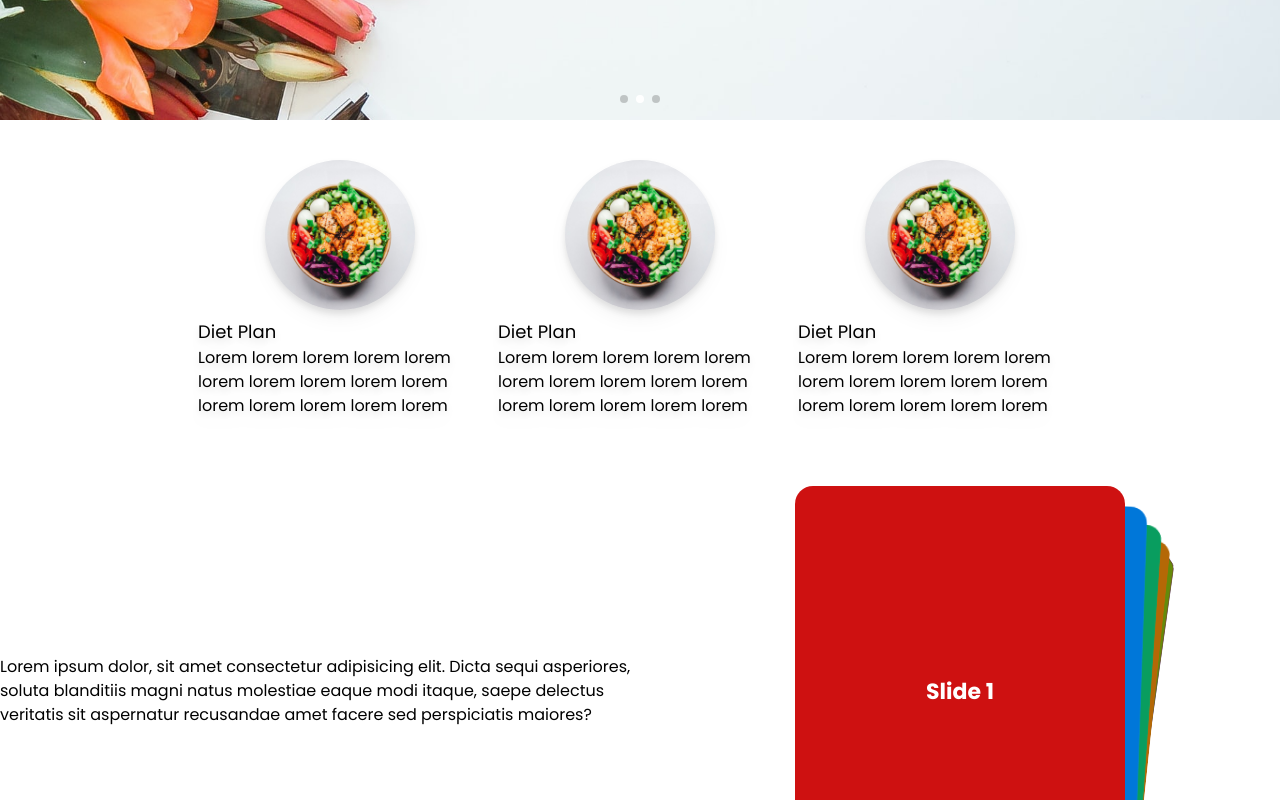
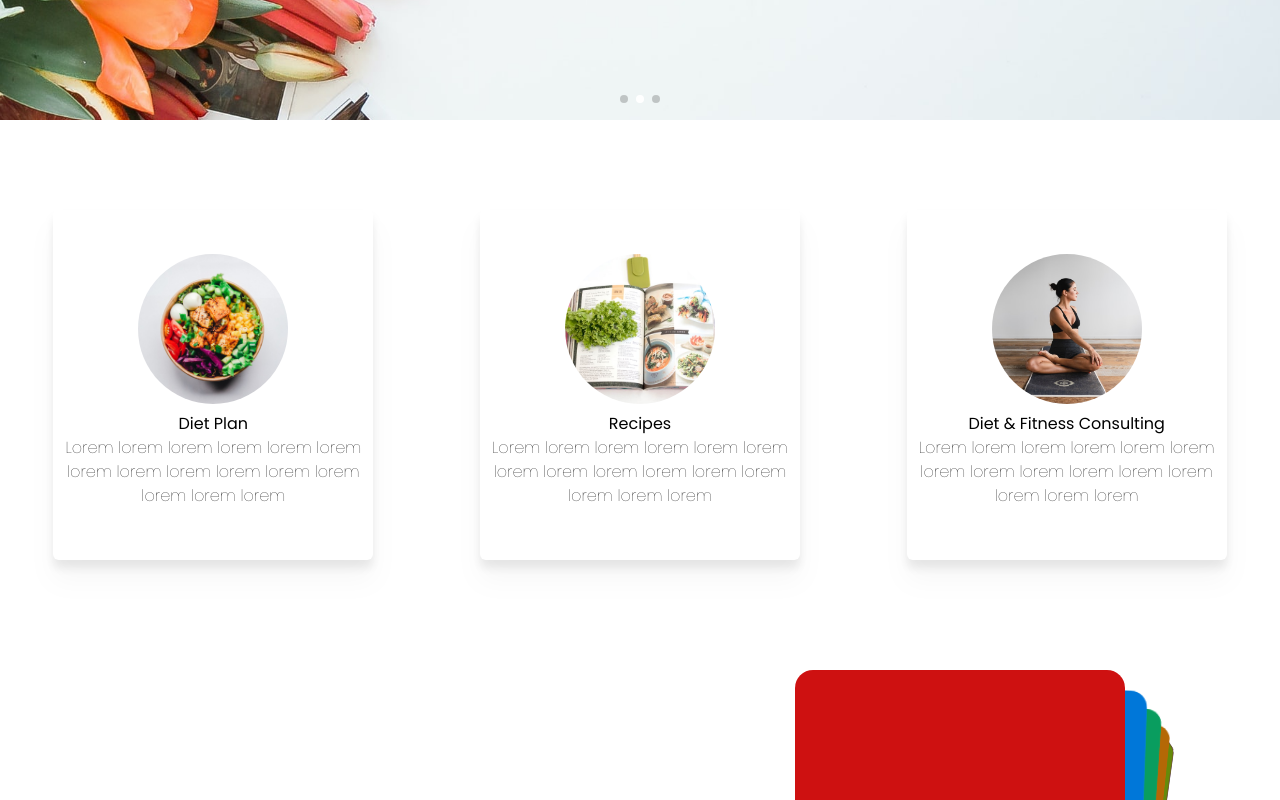
Before and after one commit to FilipKaczmarek/DietitianPortfolio-Karolina, a React (Create React App) app: page / in a window 1280 px wide. Shown: the part 588-1388 px from the top of the page. Built offline with nearby package versions, Linux system fonts and the light colour scheme.

Commit message:
Styling ServicesCards

```diff
--- a/src/Components/ServicesCard/ServicesCard.jsx
+++ b/src/Components/ServicesCard/ServicesCard.jsx
@@ -6,14 +6,14 @@ export const Services = ({ className, title, cardContent, imgSrc, imgAlt }) => {
     <div
       className={`${
         className ? className : ""
-      } max-w-[300px] h-auto flex flex-col justify-center items-center drop-shadow-lg hover:drop-shadow-2xl`}
+      } w-[320px] min-h-[350px] flex flex-col justify-center items-center rounded-md bg-white drop-shadow-xl hover:drop-shadow-2xl mx-4`}
     >
-      <div className="w-6/12 h-6/12 rounded-full">
-        <img className="rounded-full" src={imgSrc} alt={imgAlt} />
+      <div className="">
+        <img className="w-[150px] h-[150px] object-cover rounded-full" src={imgSrc} alt={imgAlt} />
       </div>
-      <div className="p-2">
-        <h1 className="text-lg">{title ? title : ""}</h1>
-        <p>{cardContent}</p>
+      <div className="p-2 text-center">
+        <h1 className="font-normal">{title ? title : ""}</h1>
+        <p className="font-thin">{cardContent}</p>
       </div>
     </div>
   );
--- a/src/Sections/Hero/Services/Services.jsx
+++ b/src/Sections/Hero/Services/Services.jsx
@@ -5,7 +5,7 @@ import ServicesCard from "../../../Components/ServicesCard/ServicesCard.jsx";
 
 export const Services = ({ className }) => {
   return (
-    <div className="max-w-screen-xl mx-auto flex flex-row justify-center my-5 py-5">
+    <div className="max-w-screen-xl mx-auto flex flex-row justify-around my-[50px] py-10">
       <ServicesCard
         title={"Diet Plan"}
         cardContent={
@@ -17,21 +17,21 @@ export const Services = ({ className }) => {
         }
       />
       <ServicesCard
-        title={"Diet Plan"}
+        title={"Recipes"}
         cardContent={
           "Lorem lorem lorem lorem lorem lorem lorem lorem lorem lorem lorem lorem lorem lorem lorem"
         }
-        imgSrc={"./images/healthyBowl.jpg"}
+        imgSrc={"./images/recipe.jpg"}
         imgAlt={
           "Picture a bowl of healthy foods (lettuce, corn, chickpeas, etc.)"
         }
       />
       <ServicesCard
-        title={"Diet Plan"}
+        title={"Diet & Fitness Consulting"}
         cardContent={
           "Lorem lorem lorem lorem lorem lorem lorem lorem lorem lorem lorem lorem lorem lorem lorem"
         }
-        imgSrc={"./images/healthyBowl.jpg"}
+        imgSrc={"./images/fitness.jpg"}
         imgAlt={
           "Picture a bowl of healthy foods (lettuce, corn, chickpeas, etc.)"
         }
```
Also changed, not shown: public/images/fitness.jpg (added), public/images/recipe.jpg (added).
